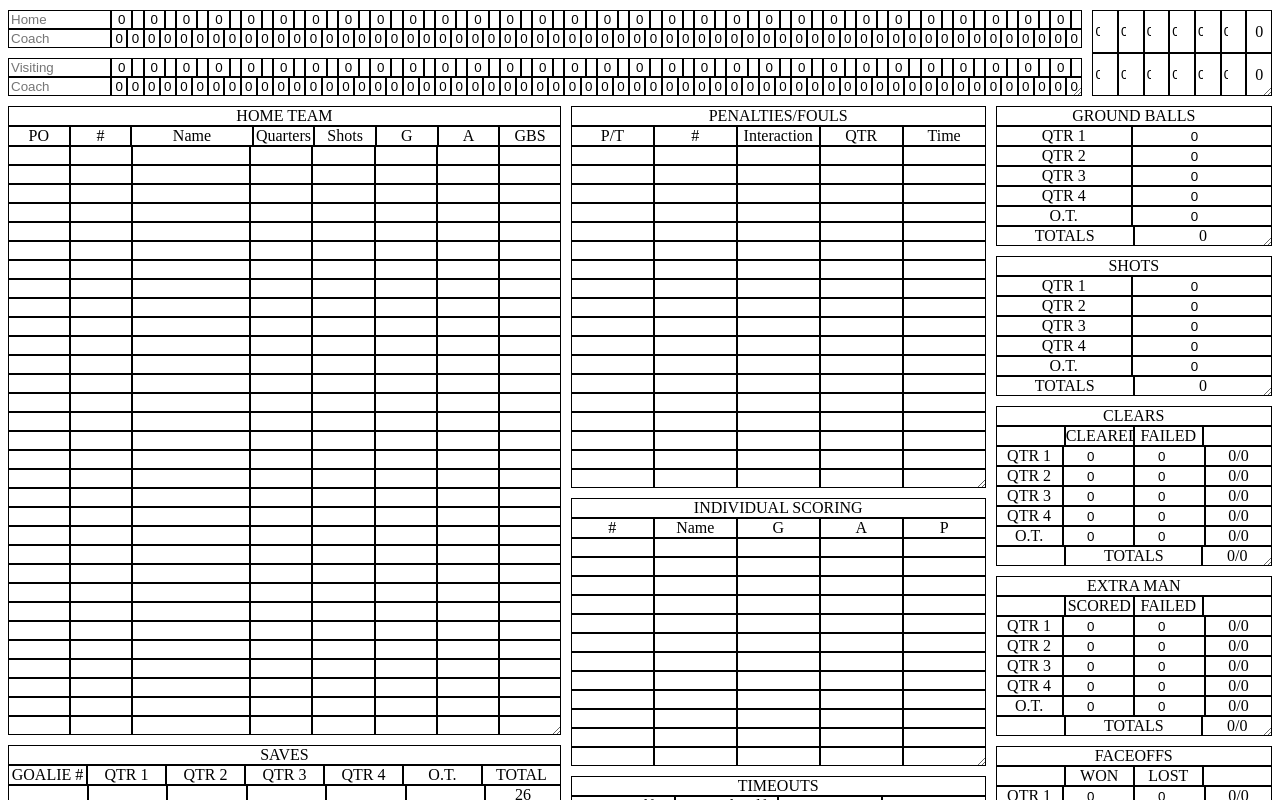
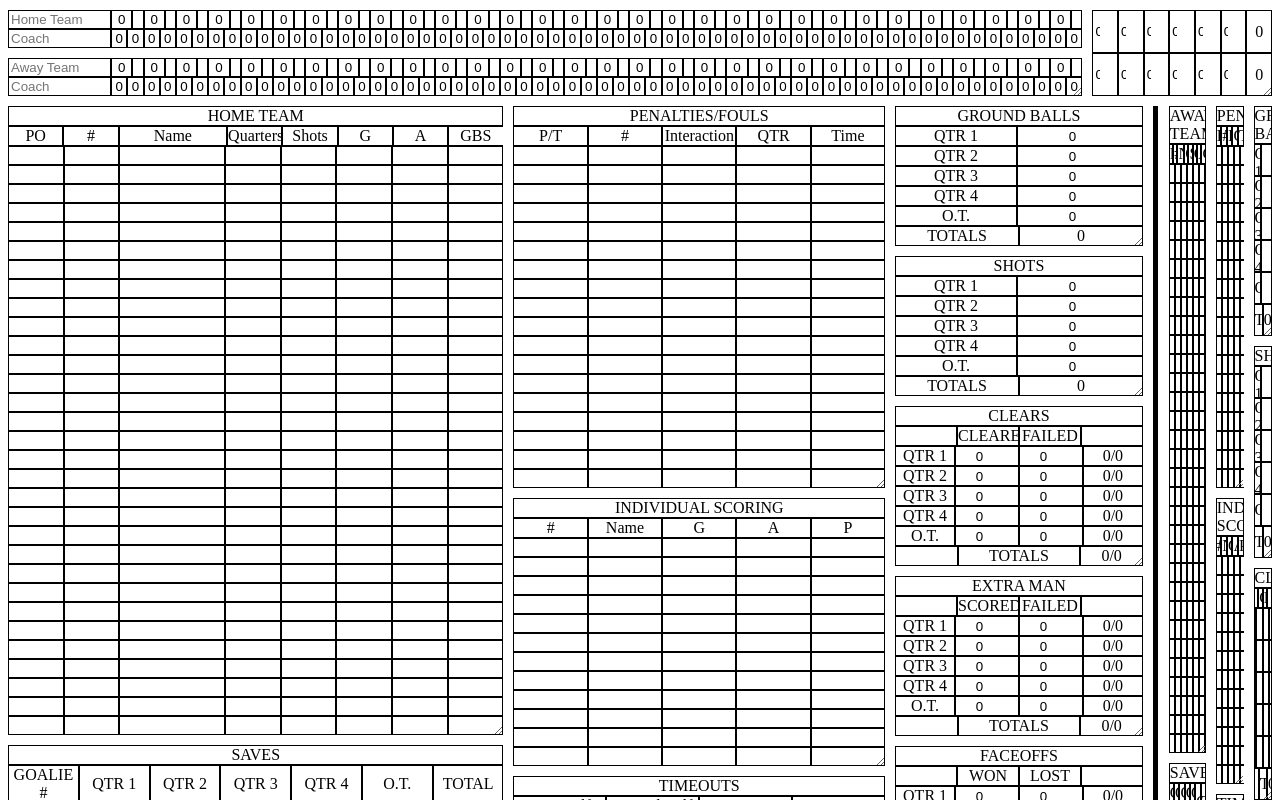
Before and after one commit to RoboRobert/CS499-Group1b, a SvelteKit app: page /run/1 in a window 1280 px wide. Shown: the top 800 px of the page. Built offline with nearby package versions, Linux system fonts and the light colour scheme.

Commit message:
trying to allow props to be reused for both sides, fun CSS animation

```diff
--- a/src/lib/components/scoresheet/Header/Header.svelte
+++ b/src/lib/components/scoresheet/Header/Header.svelte
@@ -9,7 +9,7 @@
 <div class="testRow">
     <div class="outer">
         <div class="innerRow">
-            <input class="field bigField" type="text" placeholder="Home">
+            <input class="field bigField" type="text" placeholder="Home Team">
             {#each Array(numGoals) as attempt, i}
                 <div class="boxes">
                     <input class="field" style="flex:3" type="text" bind:value={homeGoalTrack[i].time}>
@@ -27,7 +27,7 @@
             {/each}
         </div>
         <div class="innerRow">
-            <input class="field bigField" type="text" placeholder="Visiting">
+            <input class="field bigField" type="text" placeholder="Away Team">
             {#each Array(numGoals) as attempt, i}
             <div class="boxes">
                 <input class="field" style="flex:3" type="text" bind:value={awayGoalTrack[i].time}>
--- a/src/lib/components/scoresheet/Stats/Clears.svelte
+++ b/src/lib/components/scoresheet/Stats/Clears.svelte
@@ -1,5 +1,12 @@
 <script lang="ts">
     import { homeClears, awayClears } from "../data.svelte";
+
+    export let teamType:string;
+
+    let team = homeClears;
+    if(teamType == "AWAY") {
+        team = awayClears;
+    }
 </script>
 
 <div class="outer">
@@ -13,38 +20,38 @@
         </div>
         <div class="innerRow">
             <div class="rowBox">QTR 1</div>
-            <input class="field" type="number" bind:value={homeClears[0].won}>
-            <input class="field" type="number" bind:value={homeClears[0].lost}>
-            <div class="rowBox">{homeClears[0].won}/{homeClears[0].lost + homeClears[0].won}</div>
+            <input class="field" type="number" bind:value={team[0].won}>
+            <input class="field" type="number" bind:value={team[0].lost}>
+            <div class="rowBox">{team[0].won}/{team[0].lost + team[0].won}</div>
         </div>
         <div class="innerRow">
             <div class="rowBox">QTR 2</div>
-            <input class="field" type="number" bind:value={homeClears[1].won}>
-            <input class="field" type="number" bind:value={homeClears[1].lost}>
-            <div class="rowBox">{homeClears[1].won}/{homeClears[1].lost + homeClears[1].won}</div>
+            <input class="field" type="number" bind:value={team[1].won}>
+            <input class="field" type="number" bind:value={team[1].lost}>
+            <div class="rowBox">{team[1].won}/{team[1].lost + team[1].won}</div>
         </div>
         <div class="innerRow">
             <div class="rowBox">QTR 3</div>
-            <input class="field" type="number" bind:value={homeClears[2].won}>
-            <input class="field" type="number" bind:value={homeClears[2].lost}>
-            <div class="rowBox">{homeClears[2].won}/{homeClears[2].lost + homeClears[2].won}</div>
+            <input class="field" type="number" bind:value={team[2].won}>
+            <input class="field" type="number" bind:value={team[2].lost}>
+            <div class="rowBox">{team[2].won}/{team[2].lost + team[2].won}</div>
         </div>
         <div class="innerRow">
             <div class="rowBox">QTR 4</div>
-            <input class="field" type="number" bind:value={homeClears[3].won}>
-            <input class="field" type="number" bind:value={homeClears[3].lost}>
-            <div class="rowBox">{homeClears[3].won}/{homeClears[3].lost + homeClears[3].won}</div>
+            <input class="field" type="number" bind:value={team[3].won}>
+            <input class="field" type="number" bind:value={team[3].lost}>
+            <div class="rowBox">{team[3].won}/{team[3].lost + team[3].won}</div>
         </div>
         <div class="innerRow">
             <div class="rowBox">O.T.</div>
-            <input class="field" type="number" bind:value={homeClears[4].won}>
-            <input class="field" type="number" bind:value={homeClears[4].lost}>
-            <div class="rowBox">{homeClears[4].won}/{homeClears[4].lost + homeClears[4].won}</div>
+            <input class="field" type="number" bind:value={team[4].won}>
+            <input class="field" type="number" bind:value={team[4].lost}>
+            <div class="rowBox">{team[4].won}/{team[4].lost + team[4].won}</div>
         </div>
         <div class="innerRow">
             <div class="rowBox"></div>
             <div class="rowBox" style="flex:2">TOTALS</div>
-            <div class="rowBox">{homeClears.reduce((sum, clear) => sum + clear.won,0)}/{homeClears.reduce((sum, clear) => sum + clear.won + clear.lost,0)}</div>
+            <div class="rowBox">{team.reduce((sum, clear) => sum + clear.won,0)}/{team.reduce((sum, clear) => sum + clear.won + clear.lost,0)}</div>
         </div>
     </div>
 </div>
--- a/src/lib/components/scoresheet/Team.svelte
+++ b/src/lib/components/scoresheet/Team.svelte
@@ -2,9 +2,11 @@
     import Player from "./Player.svelte";
 
     let numPlayers = 31;
+
+    export let side: string;
 </script>
 <div class="outer">
-    <div class="headerBox">HOME TEAM</div>
+    <div class="headerBox">{side}</div>
     <div class="headerRow">
         <div class="rowBox">PO</div>
         <div class="rowBox">#</div>
--- a/src/lib/components/scoresheet/data.svelte.ts
+++ b/src/lib/components/scoresheet/data.svelte.ts
@@ -1,11 +1,11 @@
-interface Goal {
+export interface Goal {
     time: number,
     type: string,
     main: number,
     assist: number,
 }
 
-interface Stat {
+export interface Stat {
     won:number,
     lost:number
 }
--- a/src/routes/run/[slug]/+page.svelte
+++ b/src/routes/run/[slug]/+page.svelte
@@ -9,15 +9,35 @@
     import Shots from "$lib/components/scoresheet/Stats/Shots.svelte";
     import Team from "$lib/components/scoresheet/Team.svelte";
     import Timeouts from "$lib/components/scoresheet/Timeouts.svelte";
-    import "$lib/components/scoresheet/scoresheet.css"
+    import "$lib/components/scoresheet/scoresheet.css";
     import Header from "$lib/components/scoresheet/Header/Header.svelte";
+
+    let leftSheet: HTMLElement;
+    let rightSheet: HTMLElement;
+
+    let leftCover: HTMLElement;
+    let rightCover: HTMLElement;
+
+    // Swaps which team sheet is maximized.
+    function swap() {
+        rightSheet.classList.toggle("maximized");
+        leftSheet.classList.toggle("maximized");
+        leftCover.classList.toggle("inactive");
+        rightCover.classList.toggle("inactive");
+    }
 </script>
 
+<div class="main">
     <Header></Header>
-
-<div class="columns">
+    <div class="sheets">
+        <div class="columns maximized" bind:this={leftSheet}>
+            <div
+                class="cover inactive"
+                bind:this={leftCover}
+                on:pointerup={swap}
+            ></div>
             <div class="column">
-        <Team></Team>
+                <Team side={"HOME TEAM"}></Team>
                 <Saves></Saves>
             </div>
             <div class="column">
@@ -28,22 +48,96 @@
             <div class="column">
                 <GroundBalls></GroundBalls>
                 <Shots></Shots>
-        <Clears></Clears>
+                <Clears teamType={"HOME"}></Clears>
                 <ExtraMan></ExtraMan>
                 <Faceoffs></Faceoffs>
             </div>
         </div>
 
+        <div class="verticalLine"></div>
+
+        <div class="columns" bind:this={rightSheet}>
+            <div class="cover" bind:this={rightCover} on:pointerup={swap}></div>
+            <div class="column">
+                <Team side={"AWAY TEAM"}></Team>
+                <Saves></Saves>
+            </div>
+            <div class="column">
+                <Penalties></Penalties>
+                <Scoring></Scoring>
+                <Timeouts></Timeouts>
+            </div>
+            <div class="column">
+                <GroundBalls></GroundBalls>
+                <Shots></Shots>
+                <Clears teamType={"HOME"}></Clears>
+                <ExtraMan></ExtraMan>
+                <Faceoffs></Faceoffs>
+            </div>
+        </div>
+    </div>
+</div>
+
 <style>
+    .main {
+        max-height: 98vh;
+        min-height:0;
+        /* overflow:hidden; */
+    }
+
+    .sheets {
+        display: flex;
+        flex-direction: row;
+        min-height:0;
+    }
+
     .column {
-        display:flex;
+        display: flex;
         flex-direction: column;
+        min-height:0;
     }
 
     .columns {
-        display:grid;
-        grid-template-columns: minmax(0,2fr) minmax(0,1.5fr) minmax(0,1fr);
-        width:100%;
+        flex: 1;
+        position: relative;
+        display: grid;
+        grid-template-columns: minmax(0, 2fr) minmax(0, 1.5fr) minmax(0, 1fr);
         gap: 10px;
+        min-height:0;
+        resize:both;
+        overflow:hidden;
+    }
+
+    .verticalLine {
+        margin-left: 10px;
+        margin-right: 10px;
+        margin-bottom:10px;
+        border-left: thick solid black;
+        min-height: 100%;
+        width: 1px;
+    }
+
+    @keyframes makeMax {
+        100% {
+            flex: 11;
+        }
+    }
+
+    .maximized {
+        animation: makeMax 1s forwards;
+    }
+
+    .cover {
+        opacity: 50%;
+        position: absolute;
+        inset: 0;
+    }
+
+    .inactive {
+        pointer-events: none;
+    }
+
+    .cover:hover {
+        background-color: black;
     }
 </style>
```
Lines whose indentation alone changed are shown as unchanged.
